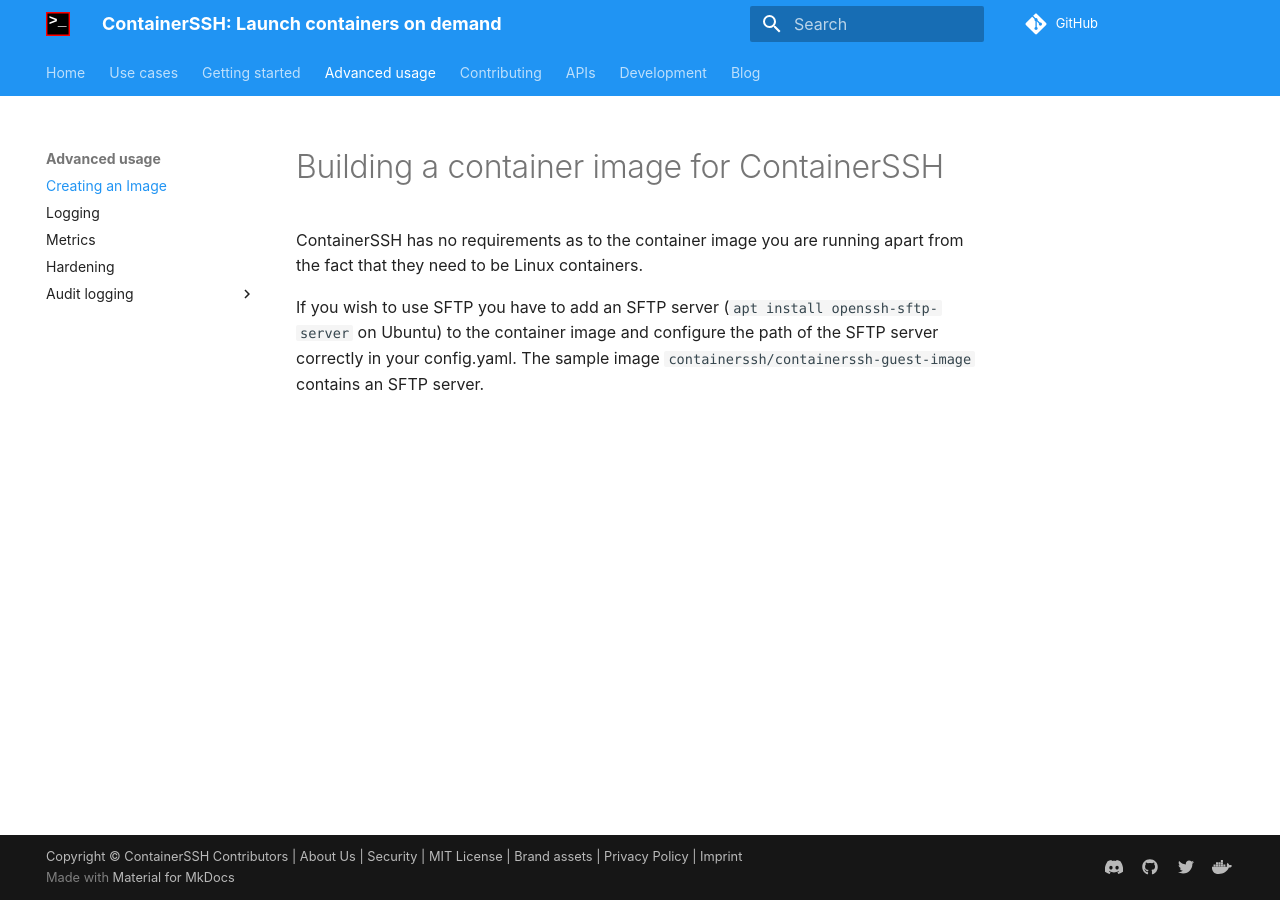
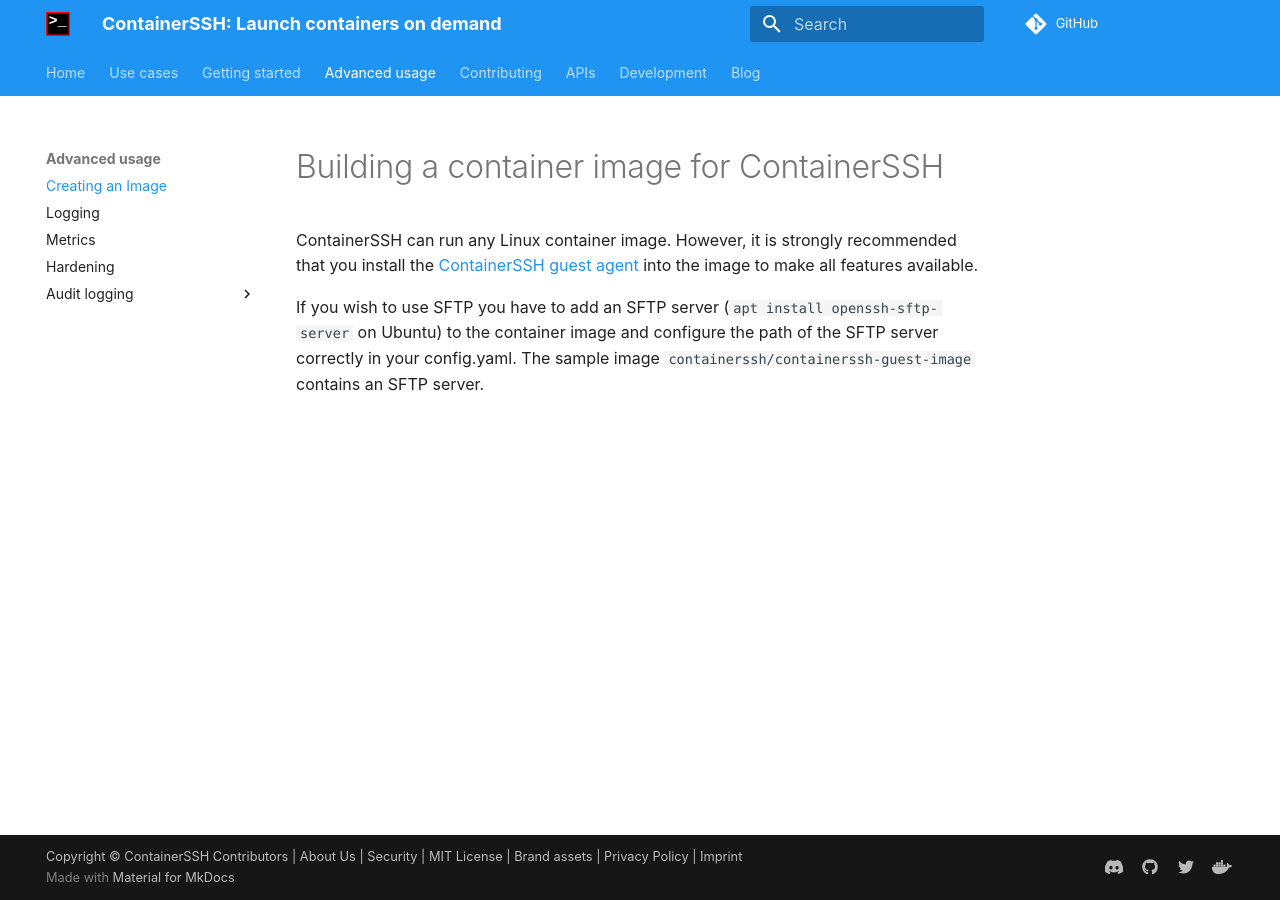
Before and after one commit to ContainerSSH/containerssh.github.io, an MkDocs documentation site: the page built from docs/advanced/image.md, in a window 1280 px wide. Built offline with MkDocs 1.6.1 and Material for MkDocs 9.7.7, drawn with Linux system fonts in a browser that asks for light colours; comment, search, counter and statistics services are not loaded.

Commit message:
Added note about guest agent.

```diff
--- a/docs/advanced/image.md
+++ b/docs/advanced/image.md
@@ -1,7 +1,6 @@
 <h1>Building a container image for ContainerSSH</h1>
 
-ContainerSSH has no requirements as to the container image you are running apart from the fact that they need to be
-Linux containers.
+ContainerSSH can run any Linux container image. However, it is strongly recommended that you install the [ContainerSSH guest agent](https://github.com/containerssh/agent) into the image to make all features available.
 
 If you wish to use SFTP you have to add an SFTP server (`apt install openssh-sftp-server` on Ubuntu) to the container
 image and configure the path of the SFTP server correctly in your config.yaml. The sample image
```
